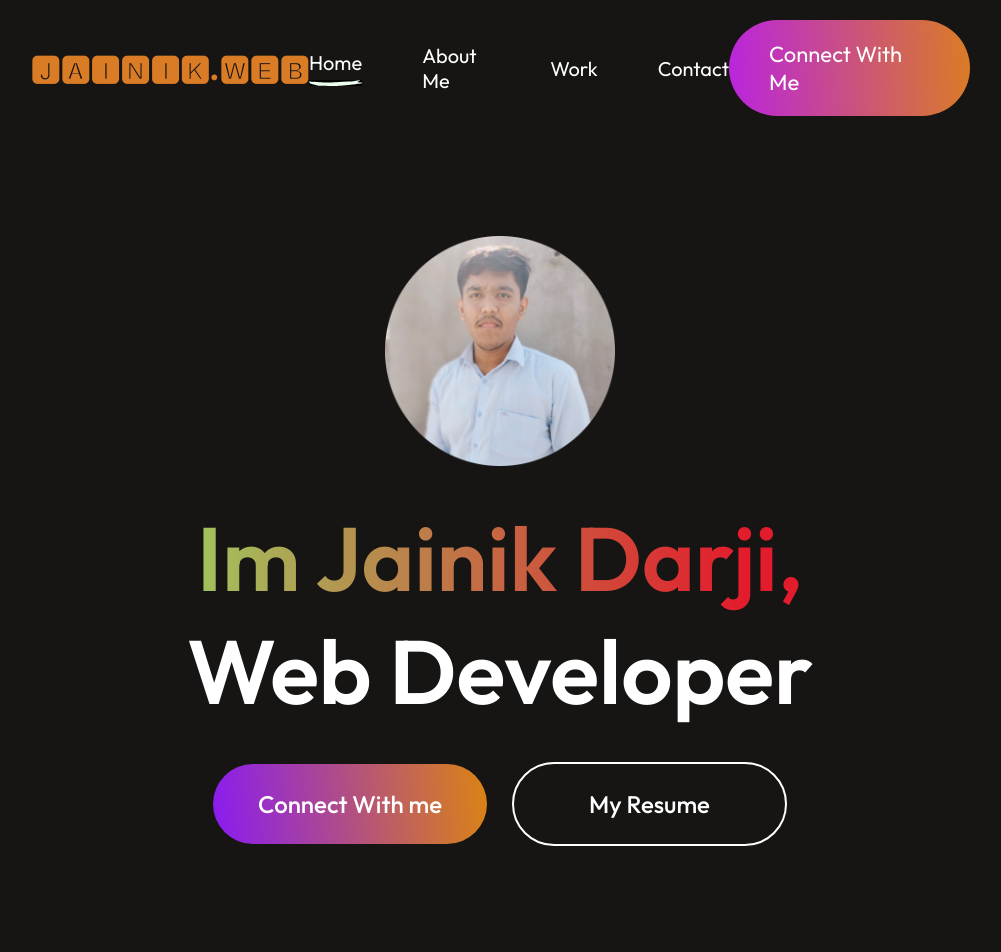
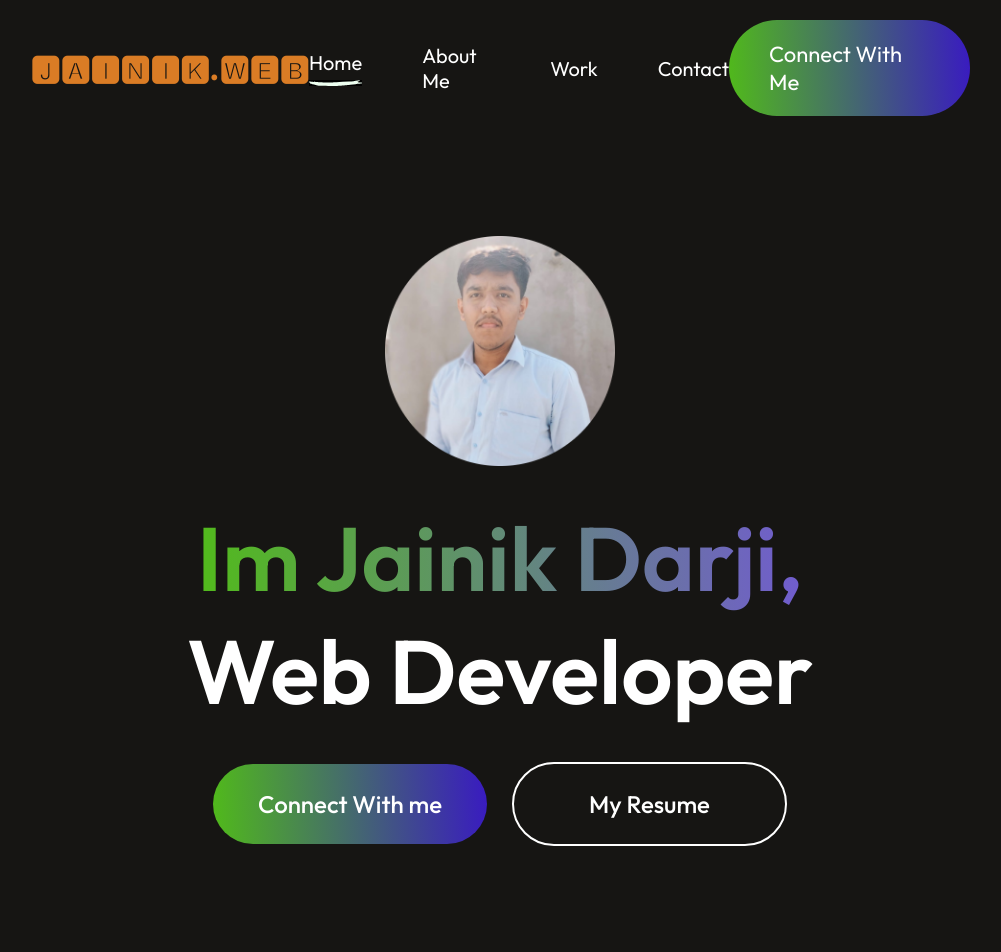
Before and after one commit to jainik12345/Portfolio-React, a React (Vite) app: page / in a window 1280 px wide. Shown: the top 952 px of the page, without its empty margins (140-1141 px from the left). Built offline with nearby package versions, Linux system fonts and the light colour scheme.

Commit message:
add somr css

```diff
--- a/src/Components/Contact/Contact.css
+++ b/src/Components/Contact/Contact.css
@@ -29,6 +29,8 @@
   gap: 50px;
 }
 
+
+
 .contact-left {
   display: flex;
   flex-direction: column;
@@ -38,7 +40,7 @@
 .contact-left h1 {
   font-size: 70px;
   font-weight: 700;
-  background: linear-gradient(270deg, #df8908 80%, #b415ff 100%);
+  background: linear-gradient(267deg, rgb(57, 27, 192) 0.36%, rgb(81, 189, 23) 102.06%);
   background-clip: text;
   -webkit-background-clip: text;
   -webkit-text-fill-color: transparent;
@@ -104,7 +106,7 @@
   border: none;
   color: white;
   border-radius: 50px;
-  background: linear-gradient(264deg, #df8908 -5.09%, #b415ff 106.28%);
+  background: linear-gradient(267deg, rgb(57, 27, 192) 0.36%, rgb(81, 189, 23) 102.06%);
   font-size: 22px;
   padding: 20px 60px;
   margin-bottom: 50px;
--- a/src/Components/Contact/Contact.jsx
+++ b/src/Components/Contact/Contact.jsx
@@ -34,11 +34,11 @@ const Contact = () => {
     <div>
       <div id="contact" className="contact">
         <div className="contact-title">
-          <h1>Get in Touch</h1>
+          <h1>Contact</h1>
         </div>
         <div className="contact-section">
           <div className="contact-left">
-            <h1>Let s Talk</h1>
+            <h1>Message Us</h1>
             <p>
               Connect with us effortlessly through our user-friendly contact
               page. Whether you have questions, or inquiries, us me is here to
--- a/src/Components/Hero/Hero.css
+++ b/src/Components/Hero/Hero.css
@@ -19,7 +19,7 @@
 }
 
 .hero h1 span {
-  background: linear-gradient(270deg, #e31c2d 10%, #a2c25d 100%);
+  background: linear-gradient(267deg, rgb(113, 92, 207) 0.36%, rgb(81, 189, 23) 102.06%);
   background-clip: text;
   -webkit-background-clip: text;
   -webkit-text-fill-color: transparent;
@@ -43,7 +43,7 @@
 .hero-connect {
   padding: 25px 45px;
   border-radius: 50px;
-  background: linear-gradient(264deg, #df8908 -5.09%, #8415ff 106.28%);
+  background: linear-gradient(267deg, rgb(57, 27, 192) 0.36%, rgb(81, 189, 23) 102.06%);
   cursor: pointer;
 }
 
--- a/src/Components/Navbar/Navbar.css
+++ b/src/Components/Navbar/Navbar.css
@@ -23,7 +23,7 @@
 .nav-connect {
   padding: 20px 40px;
   border-radius: 50px;
-  background: linear-gradient(267deg, #da7c25 0.36%, #b923e1 102.06%);
+  background: linear-gradient(267deg, rgb(57, 27, 192) 0.36%, rgb(81, 189, 23) 102.06%);
   font-size: 22px;
   cursor: pointer;
   transition: 0.5s;
```
